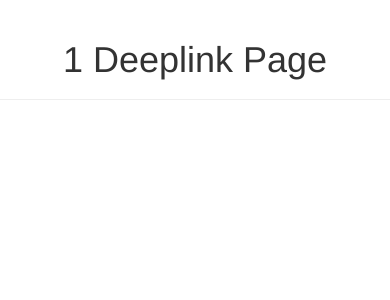
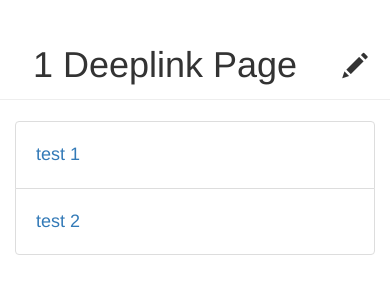
Before and after one commit to zhangjiapeng23/web_platform, a Django app: page /deeplink/list/1/ in a window 390 px wide. Shown: the top 300 px of the page. Run offline with Django 3.2, Linux system fonts and the light colour scheme; data that the repository does not hold is empty; some libraries are stand-ins or nearby versions.

Commit message:
1. Update deeplink edit page

```diff
--- a/deeplink/urls.py
+++ b/deeplink/urls.py
@@ -4,7 +4,7 @@ from deeplink import views
 
 urlpatterns = [
     path('', views.index, name='index'),
-    path('list/<slug:project>/', views.deeplink_list, name='deeplink_list')
-
+    path('list/<slug:project>/', views.deeplink_list, name='deeplink_list'),
+    path('edit/<slug:project>/', views.edit_project, name='deeplink_edit')
 
 ]
--- a/deeplink/views.py
+++ b/deeplink/views.py
@@ -38,7 +38,7 @@ def deeplink_list(request, project):
 
 def edit_project(request, project):
 
-    return HttpResponse('%s edit' % project)
+    return render(request, 'deeplink/edit.html', context={'project': project})
 
 
 def remove_project(request, project):
--- a/templates/deeplink/list.html
+++ b/templates/deeplink/list.html
@@ -5,18 +5,67 @@
     <title>{{ project }} Deeplink Page</title>
     <link rel="stylesheet" href="/static/bs/dist/css/bootstrap.css">
     <script src="/static/js/jquery-3.5.1.js"></script>
+    <style>
+        .edit_project {
+            display: inline-block;
+            margin-right: 10px;
+            width: 50px;
+            height: 50px;
+            font-size: 25px;
+            border: none;
+            background-color: white;
+            outline: none;
+        }
+        .page-header {
+            display: flex;
+            flex-direction: row;
+            align-items: center;
+        }
+        h1 {
+            margin: 0 auto;
+        }
+        .list-group-item {
+            padding: 20px;
+            font-size: 18px;
+        }
+
+    </style>
 </head>
 <body>
-    <div class="page-header text-center">
+    <div class="page-header">
         <h1>{{ project }} Deeplink Page</h1>
+        <button class="glyphicon glyphicon-pencil edit_project"></button>
     </div>
-    <ul>
-        {% for content in contents %}
-            <li>
-                <h4>{{ content }}</h4>
-            </li>
-        {% endfor %}
-    </ul>
 
+    <div class="row">
+        <div class="col-md-3"></div>
+    </div>
+
+    <div class="row container-fluid">
+        <div class="col-md-8 col-lg-offset-2">
+            <ul class="list-group">
+                 <li class="list-group-item">
+                    <a href="https://www.baidu.com">test 1</a>
+                 </li>
+            <li class="list-group-item">
+                    <a href="https://qq.com">test 2</a>
+                 </li>
+                {% for content in contents %}
+                    <li class="list-group-item">
+                    <h4>{{ content }}</h4>
+                    </li>
+                {% endfor %}
+            </ul>
+        </div>
+    </div>
+
+
+    <script>
+        $('.edit_project').click(function (){
+            location.href = "{% url 'deeplink:deeplink_edit' project %}"
+        })
+
+
+    </script>
 </body>
 </html>
```
Also changed, not shown: templates/deeplink/edit.html (added, +48 -0 lines), templates/deeplink/index.html (+20 -7 lines).
